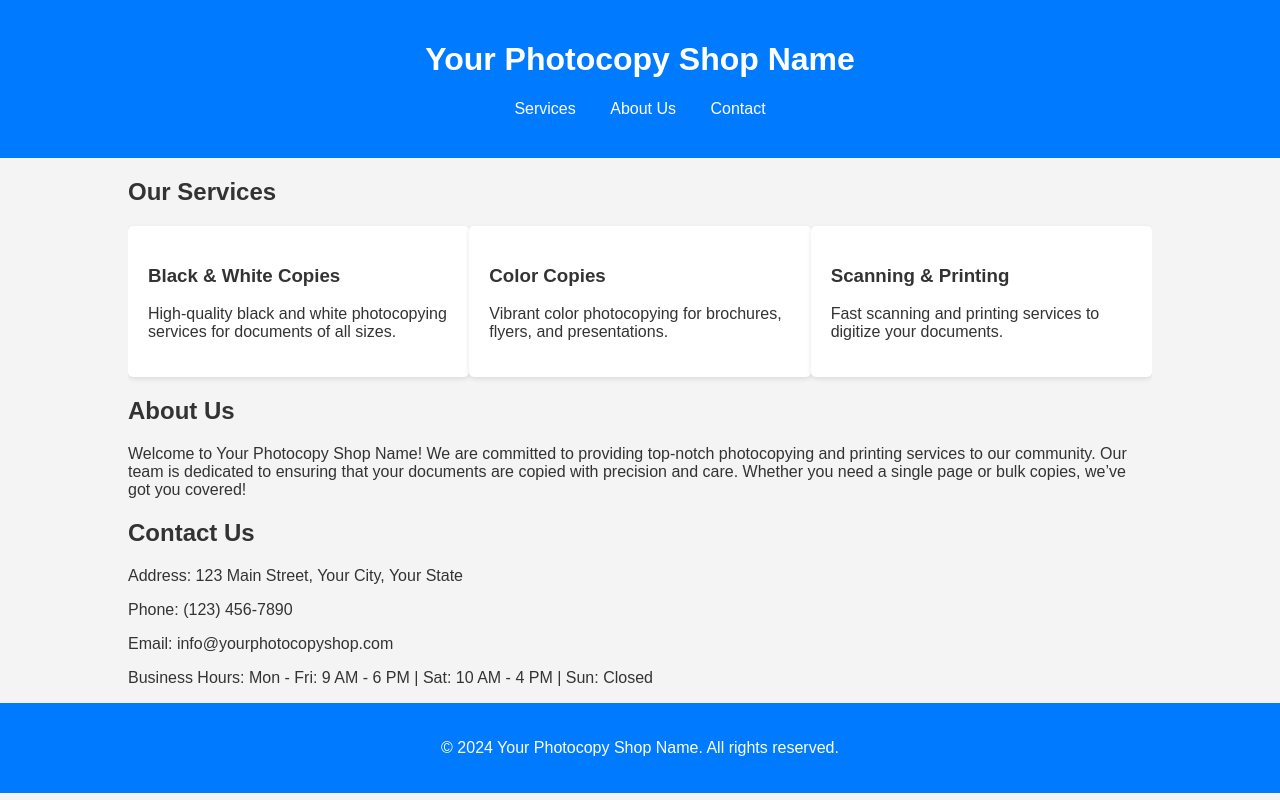
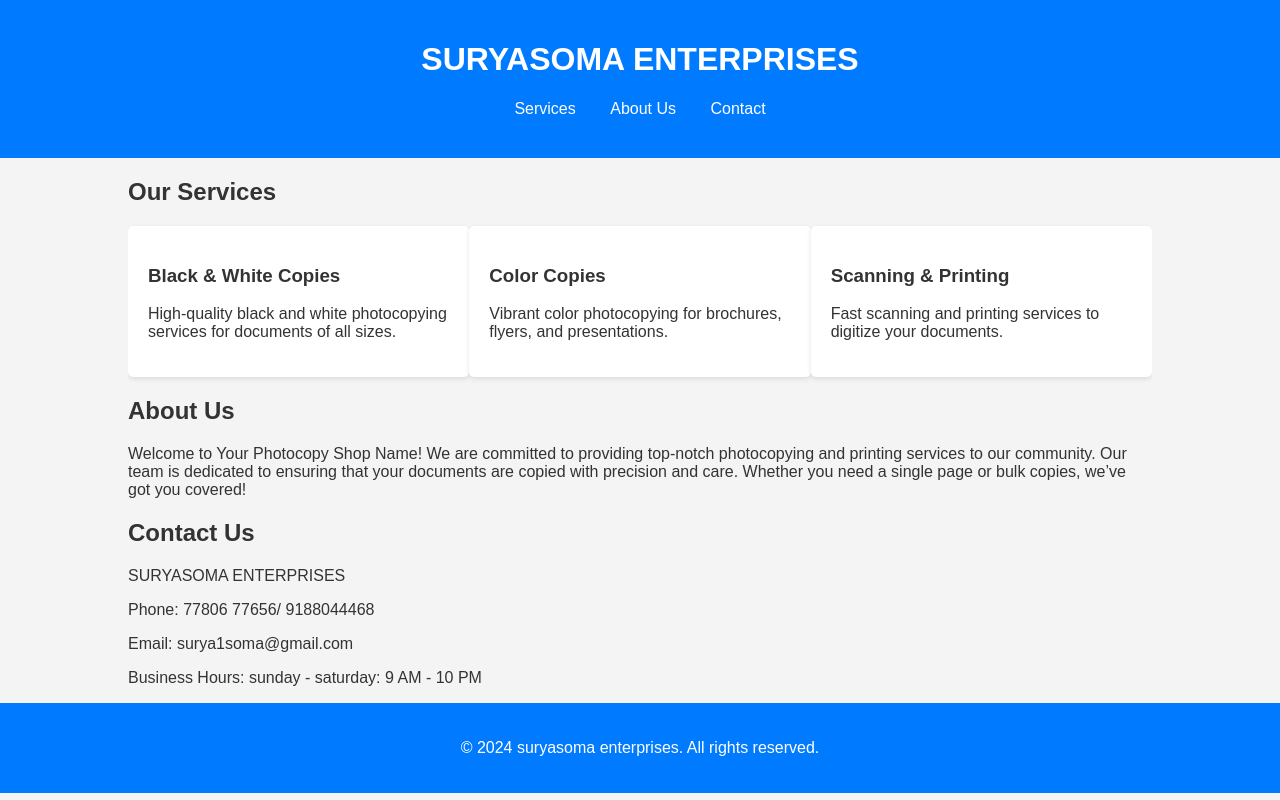
Before and after one commit to surya1soma/suryasoma_website, a plain HTML site: page index.html in a window 1280 px wide. Drawn offline with Linux system fonts and the light colour scheme.

Commit message:
Update index.html
first change after hosting

```diff
--- a/index.html
+++ b/index.html
@@ -3,7 +3,7 @@
 <head>
     <meta charset="UTF-8">
     <meta name="viewport" content="width=device-width, initial-scale=1.0">
-    <title>Your Photocopy Shop Name</title>
+    <title>SURYA SOMA ENTERPRISES</title>
     <style>
         body {
             font-family: Arial, sans-serif;
@@ -57,7 +57,7 @@
 <body>
 
 <header>
-    <h1>Your Photocopy Shop Name</h1>
+    <h1>SURYASOMA ENTERPRISES</h1>
     <nav>
         <a href="#services">Services</a>
         <a href="#about">About Us</a>
@@ -91,15 +91,15 @@
 
     <section id="contact">
         <h2>Contact Us</h2>
-        <p>Address: 123 Main Street, Your City, Your State</p>
-        <p>Phone: (123) 456-7890</p>
-        <p>Email: info@yourphotocopyshop.com</p>
-        <p>Business Hours: Mon - Fri: 9 AM - 6 PM | Sat: 10 AM - 4 PM | Sun: Closed</p>
+        <p>SURYASOMA ENTERPRISES</p>
+        <p>Phone: 77806 77656/ 9188044468</p>
+        <p>Email: surya1soma@gmail.com</p>
+        <p>Business Hours: sunday - saturday: 9 AM - 10 PM </p>
     </section>
 </div>
 
 <footer>
-    <p>&copy; 2024 Your Photocopy Shop Name. All rights reserved.</p>
+    <p>&copy; 2024 suryasoma enterprises. All rights reserved.</p>
 </footer>
 
 </body>
```
